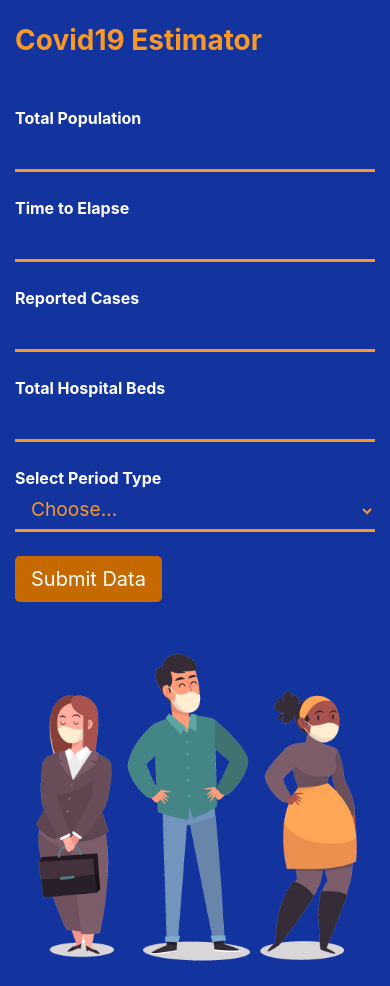
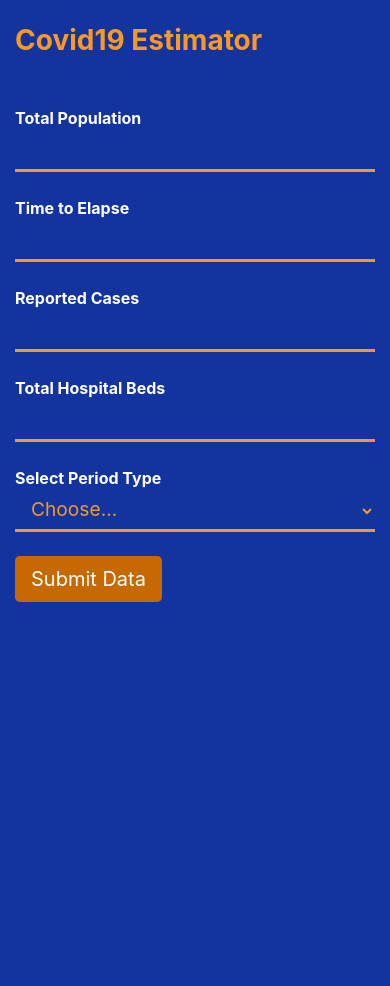
Before and after one commit to abayomijohn273/covid-estimator, a React (Create React App) app: page / in a window 390 px wide. After the commit the page ends 844 px from the top, so only its background shows below. Built offline with nearby package versions, Linux system fonts and the light colour scheme.

Commit message:
add image

```diff
--- a/src/App.css
+++ b/src/App.css
@@ -57,3 +57,9 @@ select:focus {
 .covid-img {
   width: 100%;
 }
+
+@media screen and (max-width: 768px) {
+  .hidden-sm {
+    display: none;
+  }
+}
--- a/src/App.js
+++ b/src/App.js
@@ -115,7 +115,7 @@ function App() {
               </form>
             </div>
           </div>
-          <div className="col-lg-6 col-md-6 hidden-sm hidden-xs center m-auto">
+          <div className="col-lg-6 col-md-6 hidden-sm  center m-auto">
             <img
               class="img-responsive covid-img"
               src={CovidImg}
```
